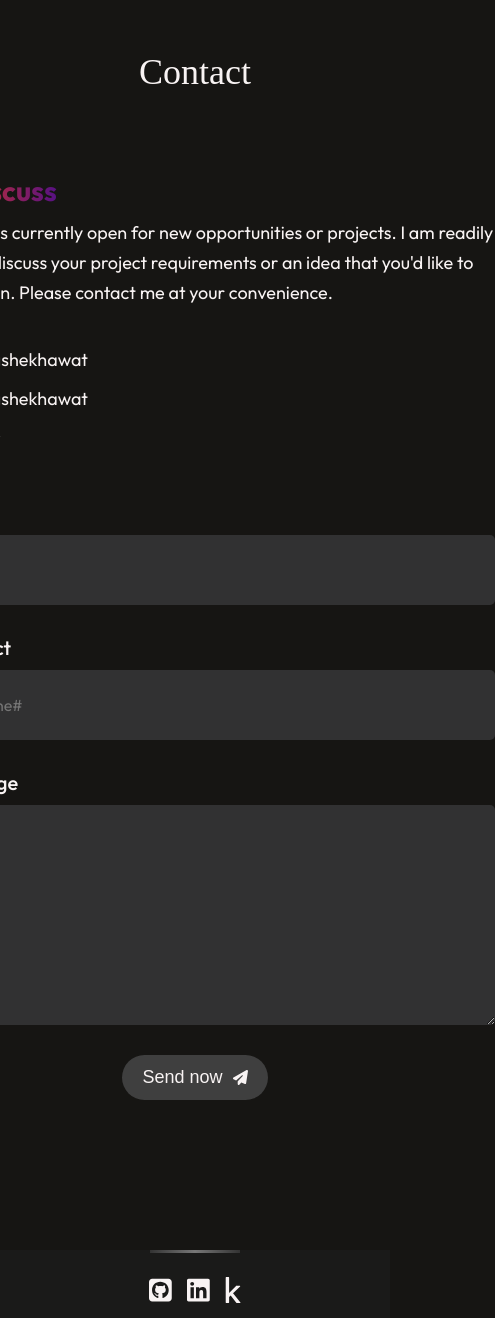
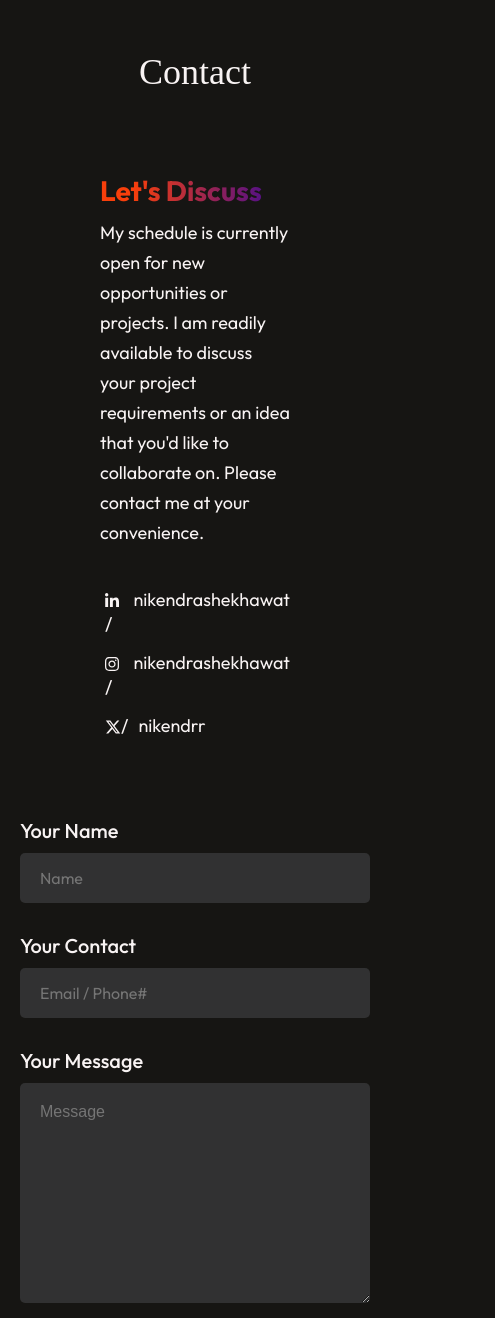
Before and after one commit to nikendrashekhawat/portfolio, a React (Vite) app: page /#profile in a window 390 px wide. Shown: the part 9461-10779 px from the top of the page, 495 px wide, since content can reach past the window. Built offline with nearby package versions, Linux system fonts and the light colour scheme.

Commit message:
mobile: some changes in mobile properties

```diff
--- a/src/components/contact/Contact.css
+++ b/src/components/contact/Contact.css
@@ -158,7 +158,8 @@
         font-size: 36px;
     }
     .contact-section{
-        flex-direction: column;
+        display: contents;
+        align-items: center;
         gap: 50px;
     }
     .contact-left h2 span{
@@ -173,7 +174,6 @@
     .contact-method-social p{
         font-size: 18px;
     }
-
     .contact-right-form .contact-details{
         label{
             font-size: 20px;
@@ -181,10 +181,14 @@
 
         input {
             font-size: 16px;
+            width: 350px;
+            height: 50px;
         }
 
         textarea {
             font-size: 16px;
+            padding: 20px;
+            width: 350px;
 
         }
     }
```
